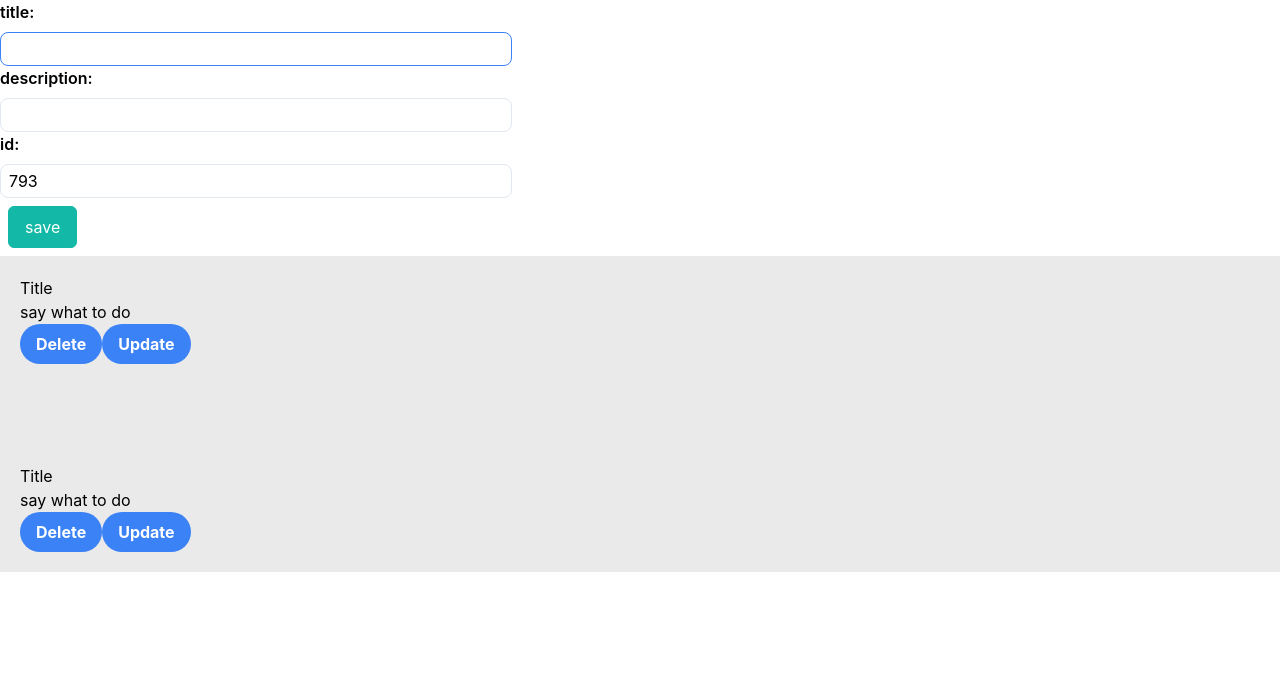
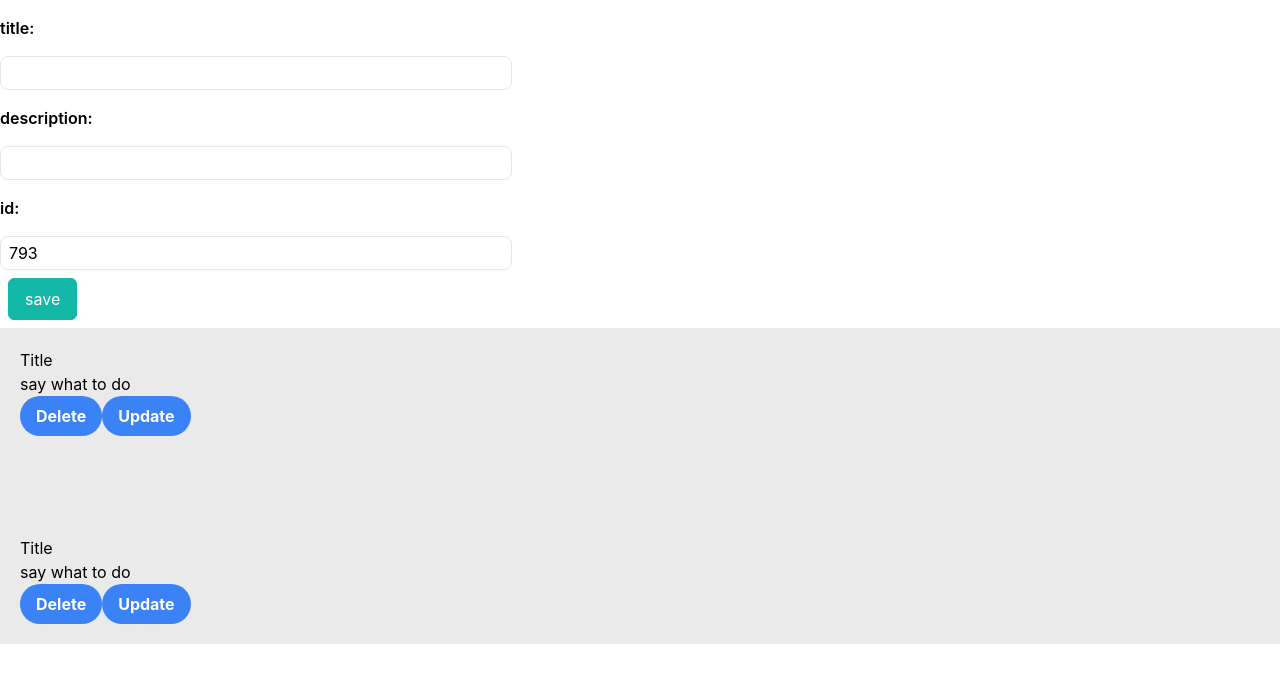
Before and after one commit to AliRuler/Project_React_todo, a React (Create React App) app: page / in a window 1280 px wide. Shown: the top 682 px of the page. Built offline with nearby package versions, Linux system fonts and the light colour scheme.

Commit message:
margin input change

```diff
--- a/src/components/Inputs/Inputs.jsx
+++ b/src/components/Inputs/Inputs.jsx
@@ -3,7 +3,7 @@ import React from "react";
 function Inputs({title,name,type,value,onChange}){
     return(
     <div class="flex flex-col">
-        <label for="text" class="mb-2 font-semibold">{title}:</label>
+        <label for="text" class="mb-4 mt-4 font-semibold">{title}:</label>
         <input name={name} type={type} value={value} onChange={onChange} id="text" class="w-full max-w-lg rounded-lg border border-slate-200 px-2 py-1 hover:border-blue-500 focus:outline-none focus:ring focus:ring-blue-500/40 active:ring active:ring-blue-500/40" />
     </div>
     )
```
